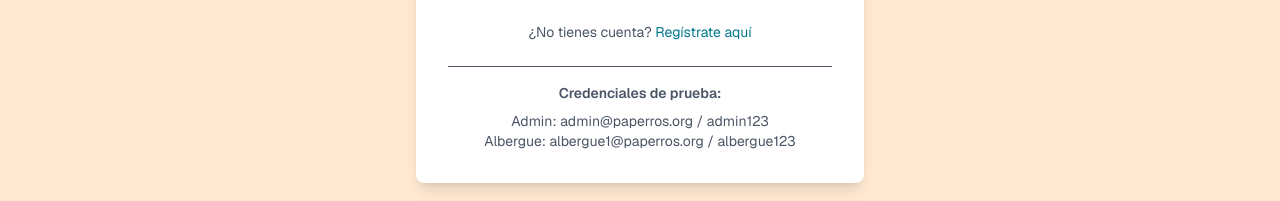
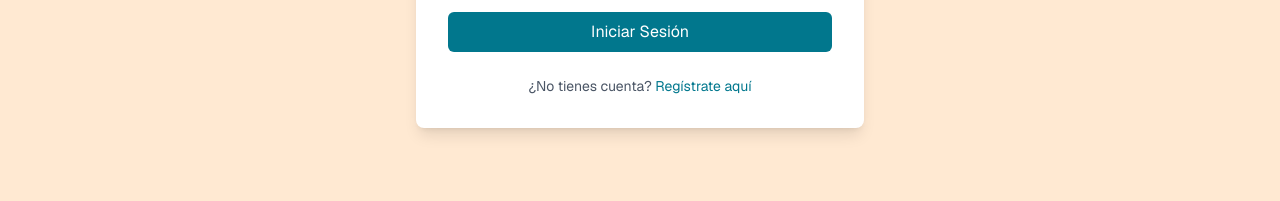
Before and after one commit to fundacionpaperros/paperros-frontend, a Next.js app: page /auth/login in a window 1280 px wide. Shown: the part 552-753 px from the top of the page. Built offline with nearby package versions, Linux system fonts and the light colour scheme; no server answers.

Commit message:
Removed unused content

```diff
--- a/src/app/auth/login/page.tsx
+++ b/src/app/auth/login/page.tsx
@@ -217,12 +217,6 @@ export default function LoginPage() {
             </Link>
           </p>
         </div>
-
-        <div className="mt-6 text-sm text-gray-600 text-center border-t pt-4">
-          <p className="font-semibold mb-2">Credenciales de prueba:</p>
-          <p>Admin: admin@paperros.org / admin123</p>
-          <p>Albergue: albergue1@paperros.org / albergue123</p>
-        </div>
       </div>
     </div>
   );
```
